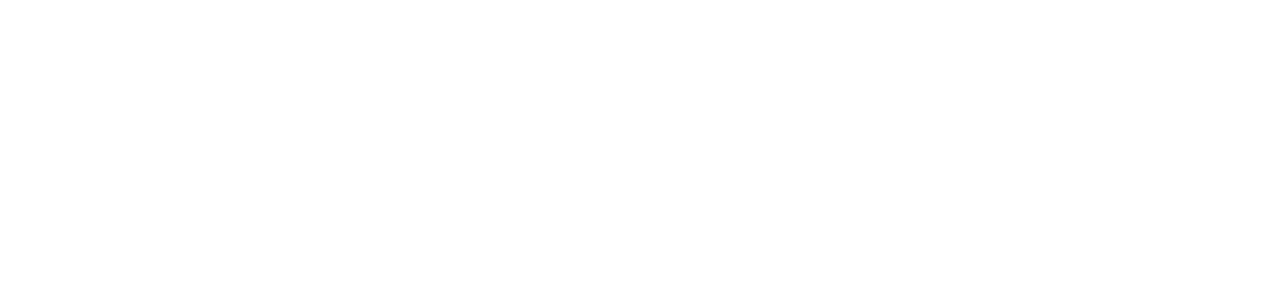
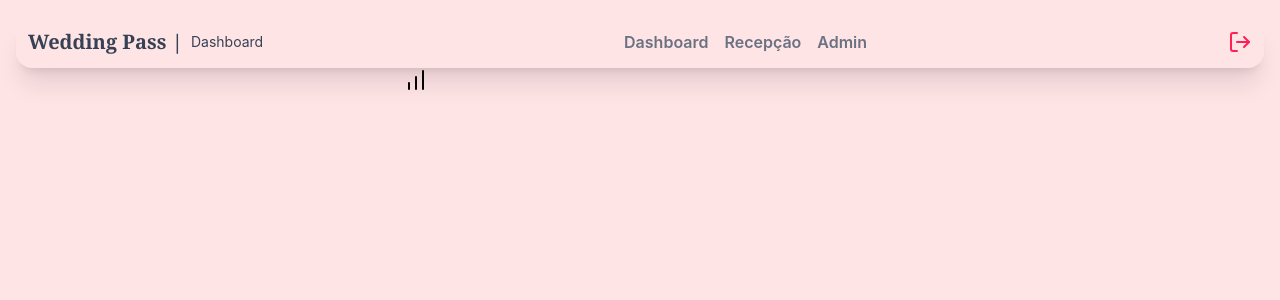
Before and after one commit to Souzathos/prova, a React app in the folder frontend/: page /dashboard in a window 1280 px wide. Before the commit this address had no page. Shown: the top 300 px of the page. Built offline with nearby package versions, Linux system fonts and the light colour scheme; no server answers; sample sign-in values are in the browser's storage; the HTML template or start-up script is replaced by a standard one.

Commit message:
feat: frontend

```diff
--- a/frontend/src/App.jsx
+++ b/frontend/src/App.jsx
@@ -5,6 +5,7 @@
 import Reception from './pages/Reception'
 import PrivateRoutes from './components/PrivateRoutes'
 import Admin from './pages/Admin'
+import Dashboard from './pages/Dashboard'
 
 function App() {
   const [count, setCount] = useState(0)
@@ -15,6 +16,8 @@
         <Route path='/' element={<Login />} />
         <Route path='/reception' element={<Reception />}/>
         <Route path='/admin' element={<PrivateRoutes allowedRoles={["admin"]}><Admin /></PrivateRoutes>} />
+        <Route path='/dashboard' element={<PrivateRoutes allowedRoles={["admin"]}><Dashboard /></PrivateRoutes>} />
+
       </Routes>
     </BrowserRouter>
   )
--- /dev/null
+++ b/frontend/src/components/Header.jsx
@@ -0,0 +1,44 @@
+import { LogOut } from 'lucide-react'
+import React from 'react'
+import { Link } from 'react-router-dom'
+
+function Header({ page }) {
+    const role = localStorage.getItem('role')
+
+    function logout() {
+        localStorage.clear()
+        window.location.href = "/"
+    }
+    return (
+        <div className='w-full bg-rose-100 p-3  rounded-2xl shadow-xl'>
+            <div className='flex justify-between items-center'>
+                <div className='flex items-center'>
+                    <h1 className='text-xl font-serif font-semibold text-gray-700 mr-2'>Wedding Pass <span>|</span></h1>
+
+                    <p className='text-sm text-gray-700'>{page}</p>
+                </div>
+
+                <div className='flex space-x-4'>
+                    {role === "admin" && (
+                        <Link className='text-gray-500 font-semibold' to="/dashboard">Dashboard</Link>
+                    )}
+
+                    <Link className='text-gray-500 font-semibold' to='/reception'>Recepção</Link>
+
+                    {role === "admin" && (
+                        <Link className='text-gray-500 font-semibold' to="/admin">Admin</Link>
+                    )}
+                </div>
+
+                <LogOut onClick={logout} className='text-rose-500 text-sm cursor-pointer' />
+
+            </div>
+
+
+
+
+        </div>
+    )
+}
+
+export default Header
--- a/frontend/src/components/PrivateRoutes.jsx
+++ b/frontend/src/components/PrivateRoutes.jsx
@@ -6,6 +6,7 @@
   const role = localStorage.getItem('role')
 
   if(!token) {
+    alert(token)
     return <Navigate to="/" />
   }
 
--- a/frontend/src/pages/Admin.jsx
+++ b/frontend/src/pages/Admin.jsx
@@ -1,14 +1,14 @@
 import React, { useEffect, useState } from 'react'
 import GuestCard from '../components/GuestCard'
+import Header from '../components/Header'
 
 function Admin() {
     const [guests, setGuests] = useState([])
     const [editingId, setEditingId] = useState(null)
-
+    const [error, setError] = useState(null)
     const [form, setForm] = useState({
         name: "",
         email: "",
-        cpf: "",
         phone: "",
         table_number: ""
     })
@@ -31,8 +31,8 @@
     async function save(id) {
         try {
 
-            if(!form.name || !form.cpf) {
-                throw new Error('Nome e CPF são obrigatorios')
+            if(!form.name || !form.email) {
+                throw new Error('Nome e Email são obrigatorios')
             }
 
             if(editingId) {
@@ -61,6 +61,7 @@
             resetForm()
             load()
         } catch(err) {
+            setError(err)
             throw new Error('Erro ao salvar convidado', err)
         }
     }
@@ -71,7 +72,6 @@
         setForm({
             name: g.name || "",
             email: g.email || "",
-            cpf: g.cpf || "",
             phone: g.phone || "",
             table_number: g.table_number || ""
         })
@@ -80,7 +80,6 @@
         setEditingId(null)
         setForm({
             name: "",
-            cpf: "",
             email: "",
             phone: "",
             table_number: ""
@@ -102,7 +101,10 @@
   return (
     <div className='min-h-screen bg-rose-100 p-4'>
 
+        <Header page="Painel administrativo"/>
         <div  className='space-y-4 mt-6'>
+
+            {error && (<p className='text-sm text-rose-500 text-center'>{error.message}</p>)}
             <input type="text" placeholder='Nome' value={form.name} onChange={(e) => setForm({...form, name: e.target.value})}
             className='w-full border border-gray-500 bg-white/80 cursor-pointer p-4 rounded-2xl shadow mb-4'/>
 
@@ -118,23 +120,23 @@
         </div>
 
         <div className='flex flex-col gap-2 mt-4'>
-            <button onClick={() => save(editingId)} className={`w-full rounded-2xl shadow p-3 ${editingId ? "bg-yellow-500" : "bg-rose-400"} cursor-pointer`}>
+            <button onClick={() => save(editingId)} className={`w-full cursor-pointer rounded-2xl shadow p-3 font-semibold text-white ${editingId ? "bg-yellow-500" : "bg-[#7dd607]"} cursor-pointer`}>
                 {editingId ? "Editar Convidado" : "Registrar convidado"}
             </button>
 
             {editingId && (
-                <button onClick={resetForm} className='w-full rounded-2xl shadow bg-rose-500 py-3'>Cancelar</button>
+                <button onClick={resetForm} className='w-full rounded-2xl shadow bg-rose-500 py-3 cursor-pointer'>Cancelar</button>
             )}
 
             <div className=''>
                 {guests.map(g =>  (
                 <GuestCard key={g.id} guest={g}>
                     <button onClick={() => edit(g)}
-                    className='bg-yellow-500 rounded shadow px-3 py-1 mb-2 font-bold text-white'>
+                    className='bg-yellow-500 rounded-2xl cursor-pointer shadow px-3 py-1 mb-2 mt-2 font-bold text-white'>
                         Editar
                     </button>
 
-                    <button className='bg-rose-700 rounded shadow px-3 py-1 text-white font-bold' onClick={() => remove(g.id)}>Excluir</button>
+                    <button className='bg-rose-700 cursor-pointer rounded-2xl shadow px-3 py-1 text-white font-bold' onClick={() => remove(g.id)}>Excluir</button>
                 </GuestCard>
             ))}
             </div>
--- /dev/null
+++ b/frontend/src/pages/Dashboard.jsx
@@ -0,0 +1,53 @@
+import { BarChart } from 'lucide-react'
+import React, { useEffect, useState } from 'react'
+import { Bar, Tooltip, XAxis, YAxis } from 'recharts'
+import Header from '../components/Header'
+
+function Dashboard() {
+    const [guests, setGuests] = useState([])
+    const [loading, setLoading] = useState(null)
+
+     async function load() {
+        try {
+            setLoading(true)
+            const data = await fetch('http://localhost:3000/guest/list', {
+                headers: {
+                    Authorization: `Bearer ${localStorage.getItem('token')}`,
+                    'Content-Type': 'application/json'
+                }
+
+            })
+            const res = await data.json()
+            setGuests(res)
+        } finally {
+            setLoading(false)
+        }
+    }
+
+       useEffect(() => { load() }, [])
+
+    const total = guests.length
+    const confirmed = guests.filter(g => g.checked_in).length
+    const pending = total - confirmed
+
+  return (
+    <div className='min-h-screen bg-rose-100 p-4'>
+        <Header page="Dashboard"/>
+        <BarChart
+      style={{
+        width: '100%',
+        maxWidth: '800px',
+        maxHeight: '80vh',
+        aspectRatio: 1.618,
+      }}
+    >
+      <XAxis dataKey="name" />
+      <YAxis width="auto" label={{ value: 'Mass [kg]', position: 'insideLeft', dx: 0, dy: 20, angle: -90 }} />
+      <Bar dataKey="massKg" unit="kg" />
+      <Tooltip />
+
+    </BarChart></div>
+  )
+}
+
+export default Dashboard
--- a/frontend/src/pages/Login.jsx
+++ b/frontend/src/pages/Login.jsx
@@ -14,6 +14,9 @@
             })
             const data = await response.json()
 
+            localStorage.setItem('token', data.token)
+            localStorage.setItem('role', data.user.role)
+
             if(data.user.role === "admin") {
                 window.location.href = "/dashboard"
             } else {
@@ -27,8 +30,8 @@
 
 
   return (
-    <div className='min-h-screen bg-rose-100 p-4'>
-        <div className='flex flex-col items-center justify-center'>
+    <div className='min-h-screen bg-amber-100 p-4'>
+        <div className='flex flex-col items-center justify-center mt-30'>
            <div className='text-center w-80 shadow bg-white/80 rounded-2xl p-4 space-y-2'>
              <h1>
                 Wedding Pass
--- a/frontend/src/pages/Reception.jsx
+++ b/frontend/src/pages/Reception.jsx
@@ -1,5 +1,6 @@
 import React, { useEffect, useState } from 'react'
 import GuestCard from '../components/GuestCard'
+import Header from '../components/Header'
 
 function Reception() {
     const [guests, setGuests] = useState([])
@@ -52,10 +53,10 @@
 
     return (
         <div className='bg-rose-100 min-h-screen p-4'>
-
-            <input placeholder='Buscar Convidados' className='w-full bg-white/80 rounded-2xl border border-gray-700 p-4' onChange={(e) => setSearch(e.target.value)} />
+            <Header page={"Recepção"}/>
+            <input placeholder='Buscar Convidados' className='w-full bg-white/80 rounded-2xl border border-gray-700 p-4 mt-4 shadow-lg' value={guests.name} onChange={(e) => setSearch(e.target.value)} />
             <div className='flex flex-col justify-between text-center '>
-                <div className='bg-white w-full rounded shadow mt-4'>
+                <div className='bg-white w-full rounded shadow mt-4 '>
                     <p className='font-semibold'>Total</p>
                     <p className='text-lg
                 font-semibold'>{total}</p>
@@ -74,7 +75,7 @@
 
             {loading && (<p>Carregando dashboard...</p>)}
 
-            {guests.map((g) => (
+            {filtered.map((g) => (
                 <GuestCard key={g.id} guest={g}
                 ><button disabled={g.checked_in}
                     onClick={() => checkin(g.id)}
```
